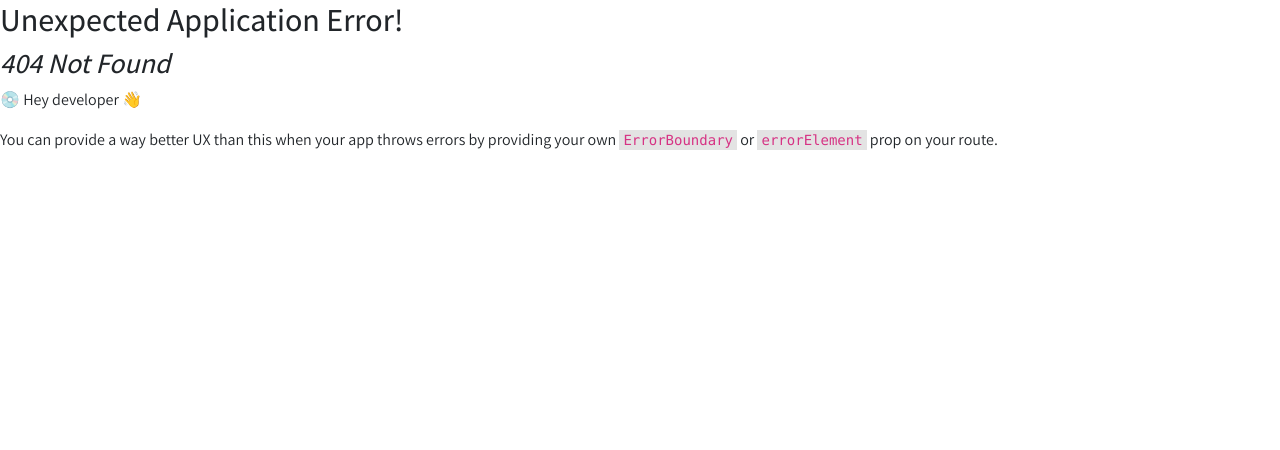
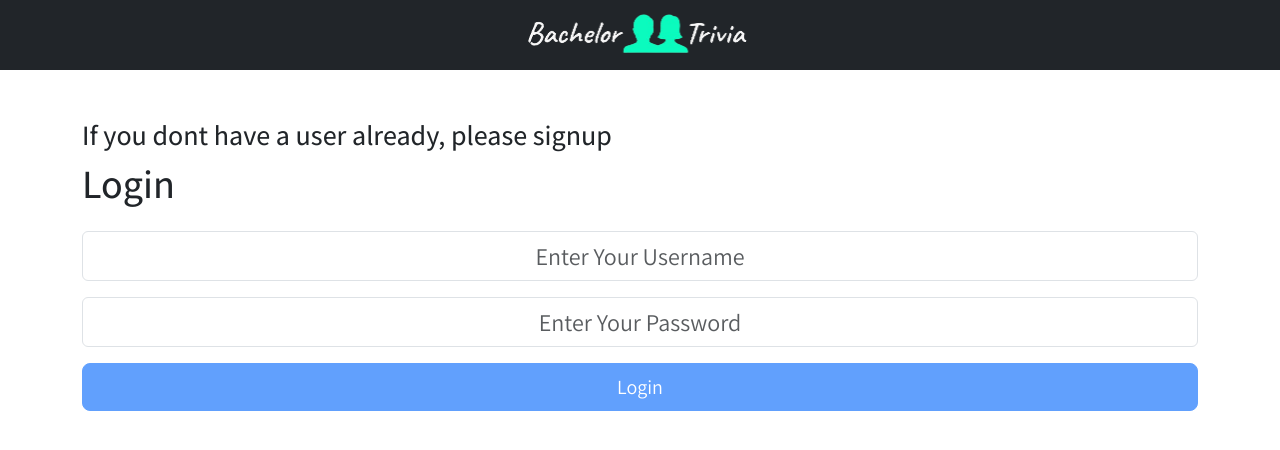
Before and after one commit to Zivgl66/Trivia-frontend, a React (Create React App) app: page /login in a window 1280 px wide. Before the commit this address had no page. Shown: the top 450 px of the page. Built offline with nearby package versions, Linux system fonts and the light colour scheme.

Commit message:
geust, signup, login added

```diff
--- /dev/null
+++ b/src/pages/ControlRoom/ControlRoom.jsx
@@ -0,0 +1,26 @@
+import React, { useState } from "react";
+
+const ControlRoom = () => {
+  const [gamesArray, setGameArray] = useState([]);
+
+  const handleClick = () => {
+    return;
+  };
+
+  return (
+    <div className="container d-flex flex-column justify-content-center">
+      <h1 className="text-center fs-3 mt-5">Control Room</h1>
+      {gamesArray.map((g) => {
+        return;
+      })}
+      <button className="btn btn-primary mt-3" onClick={handleClick}>
+        Create Trivia Game
+      </button>
+      <button className="btn btn-danger mt-3" onClick={handleClick}>
+        Start Game
+      </button>
+    </div>
+  );
+};
+
+export default ControlRoom;
--- a/src/pages/Signup/Signup.page.jsx
+++ b/src/pages/GuestSignUp/GuestSignUp.jsx
@@ -5,7 +5,7 @@ import Modal from "@mui/material/Modal";
 import profileImg from "../../assets/Profile Pictures/NoProfileImg.png";
 import idoP from "../../assets/Profile Pictures/IdoProfile.jpg";
 
-const Signup = () => {
+const GuestSignUp = () => {
   const navigate = useNavigate();
   const [open, setOpen] = useState(false);
   const handleOpen = () => setOpen(true);
@@ -111,4 +111,4 @@ const Signup = () => {
   );
 };
 
-export default Signup;
+export default GuestSignUp;
--- a/src/pages/OpenRoom/OpenRoom.jsx
+++ b/src/pages/Home/Home.jsx
@@ -3,7 +3,7 @@ import axios from "axios";
 import { useNavigate } from "react-router-dom";
 import { notify } from "../../utils/functions";
 
-const Room = () => {
+const Home = () => {
   const navigate = useNavigate();
   const [roomCode, setRoomCode] = useState();
 
@@ -78,11 +78,14 @@ const Room = () => {
         Join Game
       </button>
       <h1 className="text-center mt-2 fw-bold">OR</h1>
-      <button className="btn bg-primary btn-lg mt-2 " onClick={openNewGameRoom}>
-        Start Game
+      <button
+        className="btn bg-primary btn-lg mt-2 "
+        onClick={() => navigate("/login")}
+      >
+        Login
       </button>
     </div>
   );
 };
 
-export default Room;
+export default Home;
--- /dev/null
+++ b/src/pages/LoginPage/LoginPage.jsx
@@ -0,0 +1,79 @@
+import React, { useState, useEffect } from "react";
+import axios from "axios";
+import { useNavigate } from "react-router-dom";
+import Modal from "@mui/material/Modal";
+import profileImg from "../../assets/Profile Pictures/NoProfileImg.png";
+import idoP from "../../assets/Profile Pictures/IdoProfile.jpg";
+
+const LoginPage = () => {
+  const navigate = useNavigate();
+  const [open, setOpen] = useState(false);
+  const handleOpen = () => setOpen(true);
+  const handleClose = () => setOpen(false);
+  const [isDisabled, setIsDisabled] = useState(true);
+  const [profileP, setProfileP] = useState(profileImg);
+  const [username, setUsername] = useState("");
+  const [password, setPassword] = useState("");
+
+  //  If theres a profile picture and username, let user press join button
+  useEffect(() => {
+    if (password != "" && username != "") {
+      setIsDisabled(false);
+    } else setIsDisabled(true);
+  }, [password, username]);
+
+  const handleSubmit = () => {
+    let user = {
+      username,
+      password,
+    };
+    axios
+      .post("/users/login", user)
+      .then((res) => {
+        console.log(res);
+        localStorage.setItem("@token", res.data);
+        navigate("/controlroom");
+      })
+      .catch((err) => {
+        console.error(err);
+      });
+  };
+
+  return (
+    <div className="container d-flex flex-column justify-content-center align-item-center mt-5">
+      <h3>If you dont have a user already, please signup</h3>
+      <h1>Login</h1>
+      <form className="d-flex flex-column mt-3">
+        <div className="mb-3">
+          <input
+            type="text"
+            className="form-control fs-4 text-center"
+            id="username"
+            placeholder="Enter Your Username"
+            value={username}
+            onChange={(e) => setUsername(e.target.value)}
+          />
+          <input
+            type="password"
+            className="form-control fs-4 text-center mt-3"
+            id="password"
+            placeholder="Enter Your Password"
+            value={password}
+            onChange={(e) => setPassword(e.target.value)}
+          />
+        </div>
+      </form>
+
+      <button
+        type="submit"
+        className="btn btn-lg btn-primary"
+        disabled={isDisabled}
+        onClick={handleSubmit}
+      >
+        Login
+      </button>
+    </div>
+  );
+};
+
+export default LoginPage;
--- /dev/null
+++ b/src/pages/SignUp/SignUp.jsx
@@ -0,0 +1,105 @@
+import React, { useState, useEffect } from "react";
+import axios from "axios";
+import { useNavigate } from "react-router-dom";
+import profileImg from "../../assets/Profile Pictures/NoProfileImg.png";
+import { notify } from "../../utils/functions";
+
+const Signup = () => {
+  const navigate = useNavigate();
+  const [isDisabled, setIsDisabled] = useState(true);
+  const [name, setName] = useState("");
+  const [profilePicture, setProfilePicture] = useState(profileImg);
+  const [username, setUsername] = useState("");
+  const [password, setPassword] = useState("");
+  const [email, setEmail] = useState("");
+
+  useEffect(() => {
+    if (password != "" && username != "" && email != "" && name != "") {
+      setIsDisabled(false);
+    } else setIsDisabled(true);
+  }, [password, username]);
+
+  //  After submiting - send post request and add a new user, if ok - navigate to the game room
+  const handleSubmit = (e) => {
+    e.preventDefault();
+    let newUser = {
+      username,
+      name,
+      email,
+      password,
+      profileImage: profilePicture,
+      isAdmin: true,
+    };
+    axios
+      .post("/users/signup", newUser)
+      .then((res) => {
+        console.log(res.data.message);
+        if (res.data.status === "ok") {
+          console.log(res.data.message);
+          notify(res.data.message);
+          navigate("/login");
+        } else {
+          console.log(res.data.message);
+          notify(res.data.message);
+          setEmail("");
+          setPassword("");
+        }
+      })
+      .catch((err) => {
+        console.log("error axios: ", err);
+      });
+  };
+
+  return (
+    <div className="container d-flex flex-column justify-content-center align-item-center mt-5">
+      <h1 className="text-center">Sign Up:</h1>
+      <form className="d-flex flex-column mt-3">
+        <div className="mb-3">
+          <input
+            type="text"
+            className="form-control fs-4 text-center"
+            id="name"
+            placeholder="Enter Your Name"
+            value={name}
+            onChange={(e) => setName(e.target.value)}
+          />
+          <input
+            type="text"
+            className="form-control fs-4 text-center mt-3"
+            id="username"
+            placeholder="Enter Your Username"
+            value={username}
+            onChange={(e) => setUsername(e.target.value)}
+          />
+          <input
+            type="email"
+            className="form-control fs-4 text-center mt-3"
+            id="email"
+            placeholder="Enter Your Email"
+            value={email}
+            onChange={(e) => setEmail(e.target.value)}
+          />
+          <input
+            type="password"
+            className="form-control fs-4 text-center mt-3"
+            id="password"
+            placeholder="Enter Your Password"
+            value={password}
+            onChange={(e) => setPassword(e.target.value)}
+          />
+        </div>
+      </form>
+
+      <button
+        type="submit"
+        className="btn btn-lg btn-primary"
+        disabled={isDisabled}
+        onClick={handleSubmit}
+      >
+        Join
+      </button>
+    </div>
+  );
+};
+
+export default Signup;
```
Also changed, not shown: src/index.js (+20 -5 lines).
